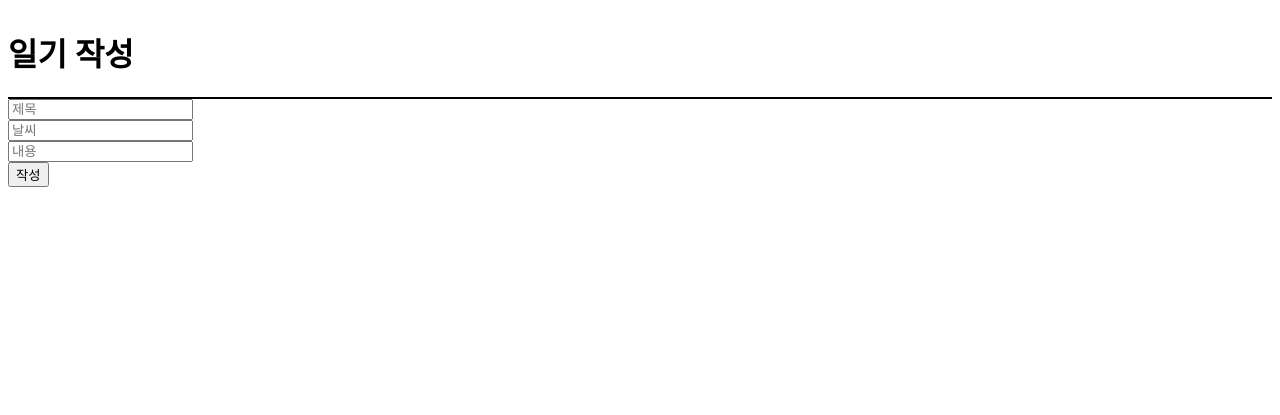
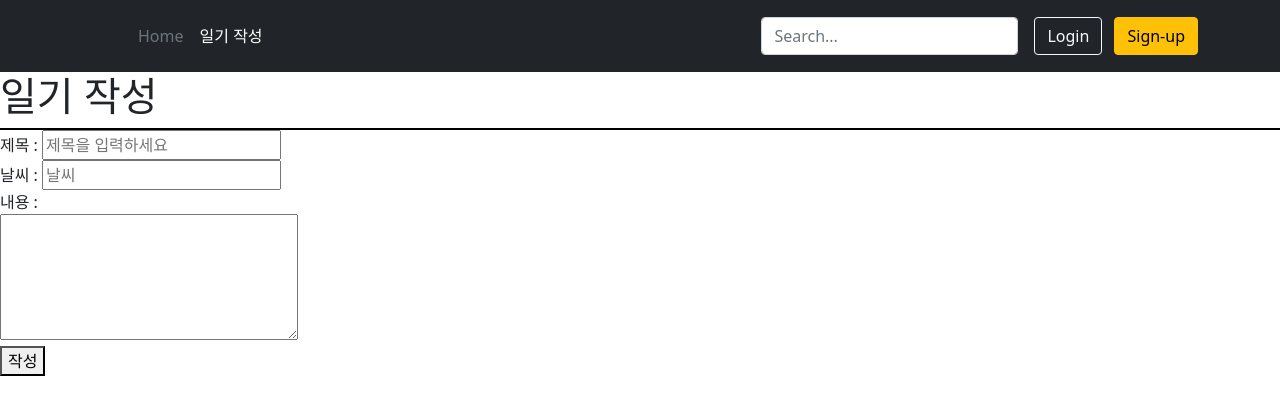
Before and after one commit to Zy0ung/Diary_project, a Django app: page /diary/create in a window 1280 px wide. Shown: the top 415 px of the page. Run offline with Django 3.2, Linux system fonts and the light colour scheme.

Commit message:
메뉴바 추가

```diff
--- a/diary_project/Diary/templates/base.html
+++ b/diary_project/Diary/templates/base.html
@@ -4,11 +4,37 @@
     <meta charset="UTF-8">
     <meta http-equiv="X-UA-Compatible" content="IE=edge">
     <meta name="viewport" content="width=device-width, initial-scale=1.0">
+    <!-- CSS only -->
+    <link href="https://cdn.jsdelivr.net/npm/bootstrap@5.0.2/dist/css/bootstrap.min.css" rel="stylesheet" integrity="sha384-EVSTQN3/azprG1Anm3QDgpJLIm9Nao0Yz1ztcQTwFspd3yD65VohhpuuCOmLASjC" crossorigin="anonymous">
     <link rel="stylesheet" href="{% block link %}{% endblock %}" />
     <title>{% block title %}{% endblock %}</title>
     <title>Document</title>
 </head>
 <body>
+    <header class="p-3 bg-dark text-white">
+        <div class="container">
+          <div class="d-flex flex-wrap align-items-center justify-content-center justify-content-lg-start">
+            <a href="/" class="d-flex align-items-center mb-2 mb-lg-0 text-white text-decoration-none">
+              <svg class="bi me-2" width="40" height="32" role="img" aria-label="Bootstrap"><use xlink:href="#bootstrap"/></svg>
+            </a>
+
+            <ul class="nav col-12 col-lg-auto me-lg-auto mb-2 justify-content-center mb-md-0">
+              <li><a href="{% url 'home' %}" class="nav-link px-2 text-secondary">Home</a></li>
+              <li><a href="{% url 'create' %}" class="nav-link px-2 text-white">일기 작성</a></li>
+            </ul>
+
+            <form class="col-12 col-lg-auto mb-3 mb-lg-0 me-lg-3">
+              <input type="search" class="form-control form-control-dark" placeholder="Search..." aria-label="Search">
+            </form>
+
+            <div class="text-end">
+              <button type="button" class="btn btn-outline-light me-2">Login</button>
+              <button type="button" class="btn btn-warning">Sign-up</button>
+            </div>
+          </div>
+        </div>
+      </header>
+
     {% block content %} {% endblock %}
 </body>
 </html>
--- a/diary_project/Diary/templates/new.html
+++ b/diary_project/Diary/templates/new.html
@@ -7,12 +7,15 @@
 <div class="header">
     <h1>일기 작성</h1>
 </div>
+<div class="post">
 <form method="POST" action="{% url 'create' %}">
     {% csrf_token %}
-    <div><input name="title" type="text" placeholder="제목"></div>
-    <div><input name="weather" type="text" placeholder="날씨"></div>
-    <div><input name="body" type="text" placeholder="내용"></div>
+    <div>제목 : <input name="title" type="text" placeholder="제목을 입력하세요"></div>
+    <div>날씨 : <input name="weather" type="text" placeholder="날씨"></div>
+    <div>내용 : <br>
+        <textarea name="body" cols="30" rows="5"></textarea>
+    </div>
     <div><button>작성</button></div>
 </form>
-
+</div>
 {% endblock %}
```
